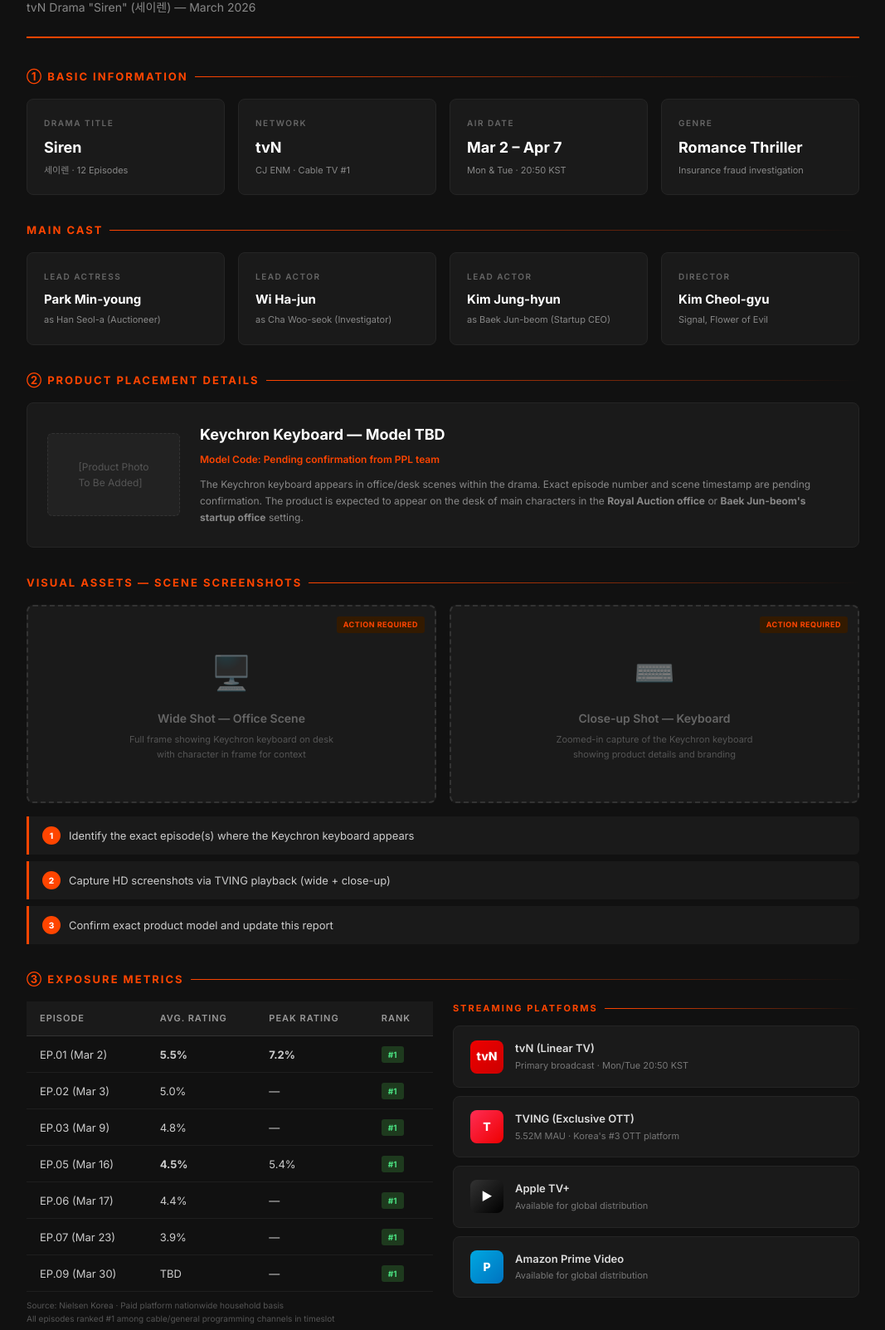
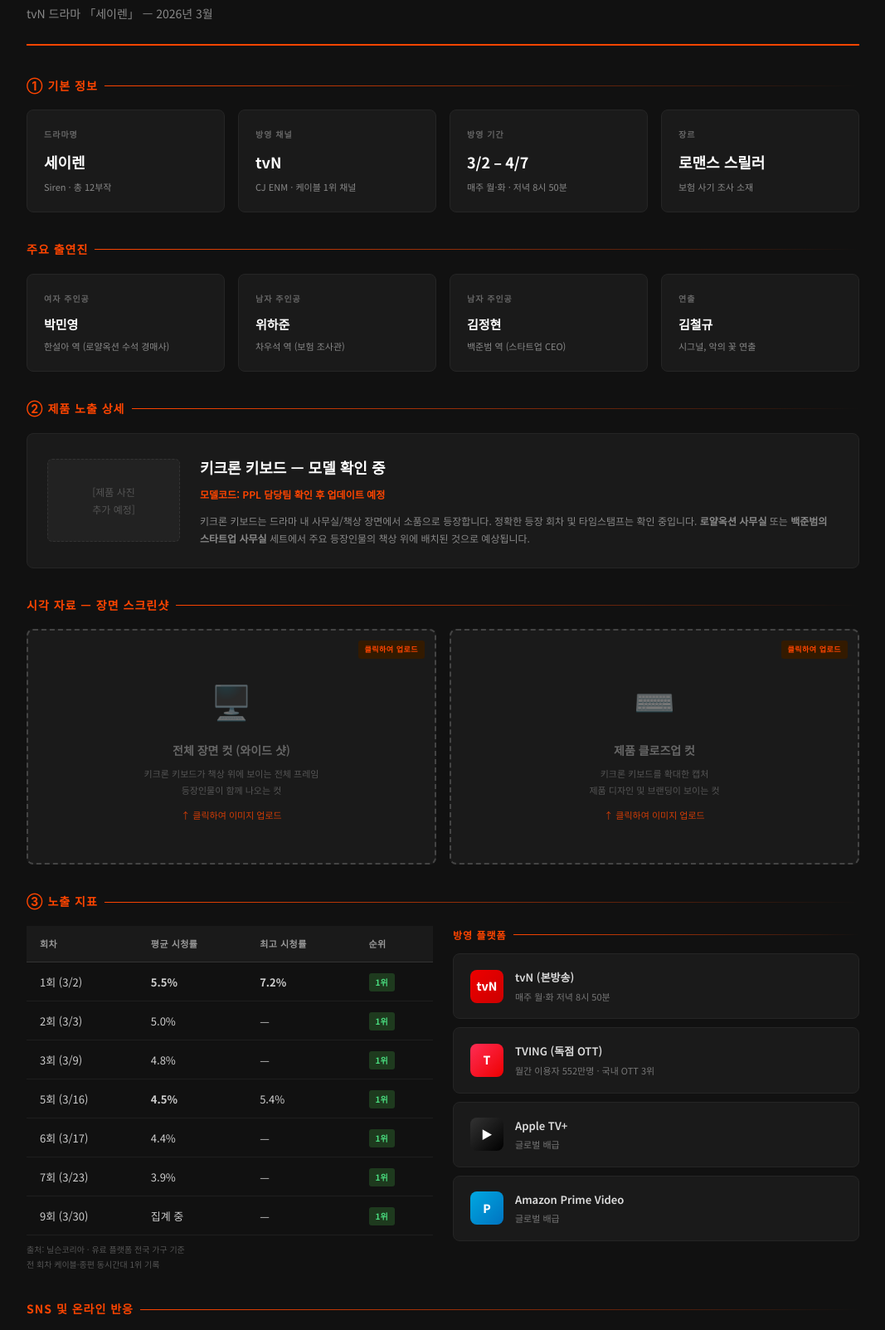
Before and after one commit to jinwooshin-cpu/keychron-siren-ppl, a plain HTML site: page index.html in a window 1280 px wide. Shown: the part 124-1727 px from the top of the page at 83% size, without its empty margins (106-1173 px from the left). Drawn offline with Linux system fonts and the light colour scheme.

Commit message:
Update index.html

```diff
--- a/index.html
+++ b/index.html
@@ -1,19 +1,19 @@
 <!DOCTYPE html>
-<html lang="en">
+<html lang="ko">
 <head>
 <meta charset="UTF-8">
 <meta name="viewport" content="width=device-width, initial-scale=1.0">
-<title>Keychron PPL Report – tvN "Siren" (2026)</title>
+<title>키크론 PPL 리포트 – tvN 세이렌 (2026)</title>
 <style>
-  @import url('https://fonts.googleapis.com/css2?family=Inter:wght@300;400;500;600;700;800&display=swap');
+  @import url('https://fonts.googleapis.com/css2?family=Inter:wght@300;400;500;600;700;800&family=Noto+Sans+KR:wght@300;400;500;600;700;800&display=swap');
 
   * { margin: 0; padding: 0; box-sizing: border-box; }
 
   body {
-    font-family: 'Inter', -apple-system, BlinkMacSystemFont, sans-serif;
+    font-family: 'Noto Sans KR', 'Inter', -apple-system, BlinkMacSystemFont, sans-serif;
     background: #0a0a0a;
     color: #e0e0e0;
-    line-height: 1.6;
+    line-height: 1.8;
   }
 
   .page {
@@ -34,7 +34,7 @@
     margin-bottom: 36px;
   }
   .header-left h1 {
-    font-size: 28px;
+    font-size: 26px;
     font-weight: 800;
     color: #fff;
     letter-spacing: -0.5px;
@@ -49,7 +49,7 @@
     text-align: right;
     font-size: 12px;
     color: #666;
-    line-height: 1.8;
+    line-height: 2;
   }
   .badge {
     display: inline-block;
@@ -59,8 +59,7 @@
     font-weight: 700;
     padding: 3px 10px;
     border-radius: 3px;
-    letter-spacing: 1px;
-    text-transform: uppercase;
+    letter-spacing: 0.5px;
     margin-bottom: 8px;
   }
 
@@ -69,11 +68,10 @@
     margin-bottom: 32px;
   }
   .section-title {
-    font-size: 13px;
+    font-size: 14px;
     font-weight: 700;
     color: #FF4500;
-    text-transform: uppercase;
-    letter-spacing: 2px;
+    letter-spacing: 1px;
     margin-bottom: 16px;
     display: flex;
     align-items: center;
@@ -104,8 +102,7 @@
     font-size: 10px;
     font-weight: 600;
     color: #666;
-    text-transform: uppercase;
-    letter-spacing: 1.5px;
+    letter-spacing: 1px;
     margin-bottom: 8px;
   }
   .info-card .value {
@@ -130,8 +127,7 @@
     color: #999;
     font-weight: 600;
     font-size: 11px;
-    text-transform: uppercase;
-    letter-spacing: 1px;
+    letter-spacing: 0.5px;
     padding: 12px 16px;
     text-align: left;
     border-bottom: 1px solid #333;
@@ -164,11 +160,25 @@
   }
   .screenshot-box {
     background: #1a1a1a;
-    border: 2px dashed #333;
+    border: 2px dashed #444;
     border-radius: 8px;
-    padding: 48px 24px;
     text-align: center;
     position: relative;
+    cursor: pointer;
+    transition: border-color 0.2s;
+    overflow: hidden;
+    min-height: 180px;
+    display: flex;
+    align-items: center;
+    justify-content: center;
+  }
+  .screenshot-box:hover { border-color: #FF4500; }
+  .screenshot-box.has-image { border-style: solid; border-color: #555; }
+  .screenshot-box .placeholder {
+    display: flex;
+    flex-direction: column;
+    align-items: center;
+    padding: 48px 24px;
   }
   .screenshot-box .icon {
     font-size: 40px;
@@ -185,6 +195,12 @@
     color: #555;
     margin-top: 6px;
   }
+  .screenshot-box .upload-hint {
+    font-size: 11px;
+    color: #FF4500;
+    margin-top: 10px;
+    opacity: 0.8;
+  }
   .screenshot-box .action-tag {
     position: absolute;
     top: 12px;
@@ -195,16 +211,46 @@
     font-weight: 700;
     padding: 3px 8px;
     border-radius: 3px;
-    text-transform: uppercase;
     letter-spacing: 0.5px;
+    z-index: 2;
+    transition: opacity 0.2s;
   }
+  .screenshot-box input[type="file"] {
+    position: absolute;
+    inset: 0;
+    opacity: 0;
+    cursor: pointer;
+    z-index: 3;
+    width: 100%;
+    height: 100%;
+  }
+  .screenshot-box.has-image input[type="file"] { display: none; }
+  .screenshot-box img.preview {
+    width: 100%;
+    height: 100%;
+    max-height: 260px;
+    object-fit: cover;
+    border-radius: 6px;
+    display: block;
+  }
+  .screenshot-box .remove-btn {
+    position: absolute;
+    top: 8px;
+    left: 8px;
+    background: rgba(0,0,0,0.75);
+    color: #fff;
+    border: 1px solid #555;
+    border-radius: 4px;
+    font-size: 11px;
+    padding: 4px 10px;
+    cursor: pointer;
+    z-index: 4;
+    display: none;
+  }
+  .screenshot-box.has-image .remove-btn { display: block; }
+  .screenshot-box.has-image .action-tag { display: none; }
 
-  /* Platform Grid */
-  .platform-grid {
-    display: grid;
-    grid-template-columns: repeat(3, 1fr);
-    gap: 12px;
-  }
+  /* Platform Card */
   .platform-card {
     background: #1a1a1a;
     border: 1px solid #252525;
@@ -230,8 +276,6 @@
   .p-tving { background: linear-gradient(135deg, #ff2d55, #e00); }
   .p-apple { background: linear-gradient(135deg, #333, #000); }
   .p-prime { background: linear-gradient(135deg, #00a8e1, #0073c0); }
-  .p-watcha { background: linear-gradient(135deg, #ff0558, #c0043e); }
-  .p-wavve { background: linear-gradient(135deg, #1e90ff, #0055cc); }
   .platform-info .p-name { font-weight: 600; font-size: 13px; color: #ddd; }
   .platform-info .p-detail { font-size: 11px; color: #777; margin-top: 2px; }
 
@@ -273,7 +317,7 @@
   .product-details p {
     font-size: 12px;
     color: #888;
-    line-height: 1.7;
+    line-height: 1.8;
   }
 
   /* SNS */
@@ -284,7 +328,7 @@
     padding: 20px 24px;
     font-size: 13px;
     color: #aa9944;
-    line-height: 1.8;
+    line-height: 2;
   }
   .sns-note strong { color: #ccbb44; }
 
@@ -353,210 +397,215 @@
   <!-- HEADER -->
   <div class="header">
     <div class="header-left">
-      <div class="badge">Confidential — Internal Use</div>
-      <h1><span>Keychron</span> Product Placement Report</h1>
-      <div class="subtitle">tvN Drama "Siren" (세이렌) — March 2026</div>
+      <div class="badge">대외비 — 내부 사용 전용</div>
+      <h1><span>키크론</span> 간접광고(PPL) 결과 리포트</h1>
+      <div class="subtitle">tvN 드라마 「세이렌」 — 2026년 3월</div>
     </div>
     <div class="header-right">
-      Prepared by: TBNWS<br>
-      Date: March 31, 2026<br>
-      Document Version: 1.0
+      작성: TBNWS<br>
+      작성일: 2026년 3월 31일<br>
+      문서 버전: 1.0
     </div>
   </div>
 
-  <!-- 1. BASIC INFORMATION -->
+  <!-- 1. 기본 정보 -->
   <div class="section">
-    <div class="section-title">① Basic Information</div>
+    <div class="section-title">① 기본 정보</div>
     <div class="info-grid">
       <div class="info-card">
-        <div class="label">Drama Title</div>
-        <div class="value">Siren</div>
-        <div class="sub">세이렌 · 12 Episodes</div>
+        <div class="label">드라마명</div>
+        <div class="value">세이렌</div>
+        <div class="sub">Siren · 총 12부작</div>
       </div>
       <div class="info-card">
-        <div class="label">Network</div>
+        <div class="label">방영 채널</div>
         <div class="value">tvN</div>
-        <div class="sub">CJ ENM · Cable TV #1</div>
+        <div class="sub">CJ ENM · 케이블 1위 채널</div>
       </div>
       <div class="info-card">
-        <div class="label">Air Date</div>
-        <div class="value">Mar 2 – Apr 7</div>
-        <div class="sub">Mon & Tue · 20:50 KST</div>
+        <div class="label">방영 기간</div>
+        <div class="value">3/2 – 4/7</div>
+        <div class="sub">매주 월·화 · 저녁 8시 50분</div>
       </div>
       <div class="info-card">
-        <div class="label">Genre</div>
-        <div class="value">Romance Thriller</div>
-        <div class="sub">Insurance fraud investigation</div>
+        <div class="label">장르</div>
+        <div class="value">로맨스 스릴러</div>
+        <div class="sub">보험 사기 조사 소재</div>
       </div>
     </div>
   </div>
 
-  <!-- CAST -->
+  <!-- 출연진 -->
   <div class="section">
-    <div class="section-title">Main Cast</div>
+    <div class="section-title">주요 출연진</div>
     <div class="info-grid">
       <div class="info-card">
-        <div class="label">Lead Actress</div>
-        <div class="value" style="font-size:15px;">Park Min-young</div>
-        <div class="sub">as Han Seol-a (Auctioneer)</div>
+        <div class="label">여자 주인공</div>
+        <div class="value" style="font-size:15px;">박민영</div>
+        <div class="sub">한설아 역 (로얄옥션 수석 경매사)</div>
       </div>
       <div class="info-card">
-        <div class="label">Lead Actor</div>
-        <div class="value" style="font-size:15px;">Wi Ha-jun</div>
-        <div class="sub">as Cha Woo-seok (Investigator)</div>
+        <div class="label">남자 주인공</div>
+        <div class="value" style="font-size:15px;">위하준</div>
+        <div class="sub">차우석 역 (보험 조사관)</div>
       </div>
       <div class="info-card">
-        <div class="label">Lead Actor</div>
-        <div class="value" style="font-size:15px;">Kim Jung-hyun</div>
-        <div class="sub">as Baek Jun-beom (Startup CEO)</div>
+        <div class="label">남자 주인공</div>
+        <div class="value" style="font-size:15px;">김정현</div>
+        <div class="sub">백준범 역 (스타트업 CEO)</div>
       </div>
       <div class="info-card">
-        <div class="label">Director</div>
-        <div class="value" style="font-size:15px;">Kim Cheol-gyu</div>
-        <div class="sub">Signal, Flower of Evil</div>
+        <div class="label">연출</div>
+        <div class="value" style="font-size:15px;">김철규</div>
+        <div class="sub">시그널, 악의 꽃 연출</div>
       </div>
     </div>
   </div>
 
-  <!-- 2. PRODUCT PLACEMENT DETAILS -->
+  <!-- 2. 제품 노출 상세 -->
   <div class="section">
-    <div class="section-title">② Product Placement Details</div>
+    <div class="section-title">② 제품 노출 상세</div>
     <div class="product-box">
       <div class="product-img-placeholder">
-        [Product Photo<br>To Be Added]
+        [제품 사진<br>추가 예정]
       </div>
       <div class="product-details">
-        <h3>Keychron Keyboard — Model TBD</h3>
-        <div class="model-code">Model Code: Pending confirmation from PPL team</div>
+        <h3>키크론 키보드 — 모델 확인 중</h3>
+        <div class="model-code">모델코드: PPL 담당팀 확인 후 업데이트 예정</div>
         <p>
-          The Keychron keyboard appears in office/desk scenes within the drama.
-          Exact episode number and scene timestamp are pending confirmation.
-          The product is expected to appear on the desk of main characters in
-          the <strong>Royal Auction office</strong> or <strong>Baek Jun-beom's startup office</strong> setting.
+          키크론 키보드는 드라마 내 사무실/책상 장면에서 소품으로 등장합니다.
+          정확한 등장 회차 및 타임스탬프는 확인 중입니다.
+          <strong>로얄옥션 사무실</strong> 또는 <strong>백준범의 스타트업 사무실</strong> 세트에서
+          주요 등장인물의 책상 위에 배치된 것으로 예상됩니다.
         </p>
       </div>
     </div>
   </div>
 
-  <!-- SCENE SCREENSHOTS -->
+  <!-- 장면 캡처 -->
   <div class="section">
-    <div class="section-title">Visual Assets — Scene Screenshots</div>
+    <div class="section-title">시각 자료 — 장면 스크린샷</div>
     <div class="screenshot-section">
-      <div class="screenshot-box">
-        <div class="action-tag">Action Required</div>
-        <div class="icon">🖥️</div>
-        <div class="label-text">Wide Shot — Office Scene</div>
-        <div class="desc">Full frame showing Keychron keyboard on desk<br>with character in frame for context</div>
+      <div class="screenshot-box" id="box1" onclick="document.getElementById('file1').click()">
+        <div class="action-tag" id="tag1">클릭하여 업로드</div>
+        <input type="file" id="file1" accept="image/*" onclick="event.stopPropagation()" onchange="uploadImage('box1','file1','tag1')">
+        <div class="placeholder">
+          <div class="icon">🖥️</div>
+          <div class="label-text">전체 장면 컷 (와이드 샷)</div>
+          <div class="desc">키크론 키보드가 책상 위에 보이는 전체 프레임<br>등장인물이 함께 나오는 컷</div>
+          <div class="upload-hint">↑ 클릭하여 이미지 업로드</div>
+        </div>
+        <button class="remove-btn" onclick="removeImage(event,'box1','file1','tag1')">✕ 제거</button>
       </div>
-      <div class="screenshot-box">
-        <div class="action-tag">Action Required</div>
-        <div class="icon">⌨️</div>
-        <div class="label-text">Close-up Shot — Keyboard</div>
-        <div class="desc">Zoomed-in capture of the Keychron keyboard<br>showing product details and branding</div>
+      <div class="screenshot-box" id="box2" onclick="document.getElementById('file2').click()">
+        <div class="action-tag" id="tag2">클릭하여 업로드</div>
+        <input type="file" id="file2" accept="image/*" onclick="event.stopPropagation()" onchange="uploadImage('box2','file2','tag2')">
+        <div class="placeholder">
+          <div class="icon">⌨️</div>
+          <div class="label-text">제품 클로즈업 컷</div>
+          <div class="desc">키크론 키보드를 확대한 캡처<br>제품 디자인 및 브랜딩이 보이는 컷</div>
+          <div class="upload-hint">↑ 클릭하여 이미지 업로드</div>
+        </div>
+        <button class="remove-btn" onclick="removeImage(event,'box2','file2','tag2')">✕ 제거</button>
       </div>
     </div>
-    <ul class="action-list" style="margin-top: 16px;">
-      <li><span class="step">1</span> Identify the exact episode(s) where the Keychron keyboard appears</li>
-      <li><span class="step">2</span> Capture HD screenshots via TVING playback (wide + close-up)</li>
-      <li><span class="step">3</span> Confirm exact product model and update this report</li>
-    </ul>
   </div>
 
-  <!-- 3. EXPOSURE METRICS -->
+  <!-- 3. 노출 지표 -->
   <div class="section">
-    <div class="section-title">③ Exposure Metrics</div>
+    <div class="section-title">③ 노출 지표</div>
 
     <div class="two-col">
       <div>
         <table class="ratings-table">
           <thead>
             <tr>
-              <th>Episode</th>
-              <th>Avg. Rating</th>
-              <th>Peak Rating</th>
-              <th>Rank</th>
+              <th>회차</th>
+              <th>평균 시청률</th>
+              <th>최고 시청률</th>
+              <th>순위</th>
             </tr>
           </thead>
           <tbody>
             <tr>
-              <td>EP.01 (Mar 2)</td>
+              <td>1회 (3/2)</td>
               <td class="highlight-val">5.5%</td>
               <td class="highlight-val">7.2%</td>
-              <td><span class="rank-badge">#1</span></td>
+              <td><span class="rank-badge">1위</span></td>
             </tr>
             <tr>
-              <td>EP.02 (Mar 3)</td>
+              <td>2회 (3/3)</td>
               <td>5.0%</td>
               <td>—</td>
-              <td><span class="rank-badge">#1</span></td>
+              <td><span class="rank-badge">1위</span></td>
             </tr>
             <tr>
-              <td>EP.03 (Mar 9)</td>
+              <td>3회 (3/9)</td>
               <td>4.8%</td>
               <td>—</td>
-              <td><span class="rank-badge">#1</span></td>
+              <td><span class="rank-badge">1위</span></td>
             </tr>
             <tr>
-              <td>EP.05 (Mar 16)</td>
+              <td>5회 (3/16)</td>
               <td class="highlight-val">4.5%</td>
               <td>5.4%</td>
-              <td><span class="rank-badge">#1</span></td>
+              <td><span class="rank-badge">1위</span></td>
             </tr>
             <tr>
-              <td>EP.06 (Mar 17)</td>
+              <td>6회 (3/17)</td>
               <td>4.4%</td>
               <td>—</td>
-              <td><span class="rank-badge">#1</span></td>
+              <td><span class="rank-badge">1위</span></td>
             </tr>
             <tr>
-              <td>EP.07 (Mar 23)</td>
+              <td>7회 (3/23)</td>
               <td>3.9%</td>
               <td>—</td>
-              <td><span class="rank-badge">#1</span></td>
+              <td><span class="rank-badge">1위</span></td>
             </tr>
             <tr>
-              <td>EP.09 (Mar 30)</td>
-              <td>TBD</td>
+              <td>9회 (3/30)</td>
+              <td>집계 중</td>
               <td>—</td>
-              <td><span class="rank-badge">#1</span></td>
+              <td><span class="rank-badge">1위</span></td>
             </tr>
           </tbody>
         </table>
         <div style="font-size:10px; color:#555; margin-top:8px;">
-          Source: Nielsen Korea · Paid platform nationwide household basis<br>
-          All episodes ranked #1 among cable/general programming channels in timeslot
+          출처: 닐슨코리아 · 유료 플랫폼 전국 가구 기준<br>
+          전 회차 케이블·종편 동시간대 1위 기록
         </div>
       </div>
 
       <div>
-        <div class="section-title" style="font-size:11px; margin-bottom:12px;">Streaming Platforms</div>
+        <div class="section-title" style="font-size:12px; margin-bottom:12px;">방영 플랫폼</div>
         <div style="display:grid; gap:10px;">
           <div class="platform-card">
             <div class="platform-icon p-tvn">tvN</div>
             <div class="platform-info">
-              <div class="p-name">tvN (Linear TV)</div>
-              <div class="p-detail">Primary broadcast · Mon/Tue 20:50 KST</div>
+              <div class="p-name">tvN (본방송)</div>
+              <div class="p-detail">매주 월·화 저녁 8시 50분</div>
             </div>
           </div>
           <div class="platform-card">
             <div class="platform-icon p-tving">T</div>
             <div class="platform-info">
-              <div class="p-name">TVING (Exclusive OTT)</div>
-              <div class="p-detail">5.52M MAU · Korea's #3 OTT platform</div>
+              <div class="p-name">TVING (독점 OTT)</div>
+              <div class="p-detail">월간 이용자 552만명 · 국내 OTT 3위</div>
             </div>
           </div>
           <div class="platform-card">
             <div class="platform-icon p-apple">▶</div>
             <div class="platform-info">
               <div class="p-name">Apple TV+</div>
-              <div class="p-detail">Available for global distribution</div>
+              <div class="p-detail">글로벌 배급</div>
             </div>
           </div>
           <div class="platform-card">
             <div class="platform-icon p-prime">P</div>
             <div class="platform-info">
               <div class="p-name">Amazon Prime Video</div>
-              <div class="p-detail">Available for global distribution</div>
+              <div class="p-detail">글로벌 배급</div>
             </div>
           </div>
         </div>
@@ -564,43 +613,80 @@
     </div>
   </div>
 
-  <!-- SNS REACTIONS -->
+  <!-- SNS 반응 -->
   <div class="section">
-    <div class="section-title">SNS & Online Buzz</div>
+    <div class="section-title">SNS 및 온라인 반응</div>
     <div class="sns-note">
-      <strong>⚠ Note:</strong> As of March 31, 2026, no specific SNS posts or viewer comments mentioning the Keychron keyboard placement in "Siren" have been identified through web search.
-      Additional monitoring of Twitter/X, Instagram, and Korean community platforms (DCInside, TheQoo, Namu Wiki) is recommended to capture any organic viewer reactions.<br><br>
-      <strong>Recommendation:</strong> If the keyboard appears prominently in upcoming episodes (EP.10–12), consider a coordinated social media campaign with the drama's official hashtag <strong>#세이렌</strong> to maximize brand exposure.
+      <strong>⚠ 참고:</strong> 2026년 3월 31일 기준, 「세이렌」 내 키크론 키보드 노출을 직접 언급한 SNS 게시물이나 시청자 댓글은 아직 확인되지 않았습니다.
+      Twitter/X, Instagram, 국내 커뮤니티(디시인사이드, 더쿠, 나무위키) 등에 대한 추가 모니터링을 권장합니다.<br><br>
+      <strong>제안:</strong> 향후 회차(10~12화)에서 키보드가 눈에 띄게 등장할 경우, 드라마 공식 해시태그 <strong>#세이렌</strong>과 연계한 SNS 캠페인을 진행하면 브랜드 노출 효과를 극대화할 수 있습니다.
     </div>
   </div>
 
-  <!-- 4. SUMMARY -->
+  <!-- 4. 요약 리포트 -->
   <div class="section">
-    <div class="section-title">④ Executive Summary</div>
-    <div style="background:#1a1a1a; border:1px solid #252525; border-radius:8px; padding:24px; font-size:13px; line-height:2; color:#ccc;">
-      <strong style="color:#fff; font-size:15px;">Keychron Product Placement in tvN "Siren" (세이렌)</strong><br><br>
-      Keychron keyboards have been featured as office props in the tvN drama <em>"Siren"</em> (세이렌),
-      a romance-thriller airing since March 2, 2026. The drama stars <strong style="color:#fff;">Park Min-young</strong>,
-      <strong style="color:#fff;">Wi Ha-jun</strong>, and <strong style="color:#fff;">Kim Jung-hyun</strong>, and is directed by
-      <strong style="color:#fff;">Kim Cheol-gyu</strong> (known for <em>Signal</em> and <em>Flower of Evil</em>).<br><br>
-      The drama debuted with a <strong style="color:#FF4500;">5.5% average rating (peak 7.2%)</strong> and has maintained
-      the <strong style="color:#FF4500;">#1 position in its timeslot</strong> across all cable and general programming channels
-      for every episode aired. It is exclusively streamed on <strong style="color:#fff;">TVING</strong> (5.52M monthly active users)
-      and is also available on Apple TV+ and Amazon Prime Video for global audiences.<br><br>
-      <strong style="color:#FF4500;">Action Items:</strong>
-      (1) Confirm exact episode(s) and scene(s) where the keyboard appears,
-      (2) Capture HD screenshots from TVING,
-      (3) Identify the specific Keychron model featured,
-      (4) Monitor SNS for organic viewer mentions.
+    <div class="section-title">④ 요약 리포트</div>
+    <div style="background:#1a1a1a; border:1px solid #252525; border-radius:8px; padding:24px; font-size:13px; line-height:2.2; color:#ccc;">
+      <strong style="color:#fff; font-size:15px;">tvN 「세이렌」 키크론 간접광고(PPL) 결과 요약</strong><br><br>
+      키크론 키보드는 2026년 3월 2일부터 방영 중인 tvN 월화 드라마 「세이렌」에 사무실 소품으로 협찬되었습니다.
+      본 드라마는 <strong style="color:#fff;">박민영</strong>, <strong style="color:#fff;">위하준</strong>,
+      <strong style="color:#fff;">김정현</strong> 주연이며, <strong style="color:#fff;">김철규</strong> PD(시그널, 악의 꽃)가
+      연출을 맡았습니다.<br><br>
+      첫 회 <strong style="color:#FF4500;">평균 시청률 5.5% (최고 7.2%)</strong>로 출발하여,
+      <strong style="color:#FF4500;">전 회차 케이블·종편 동시간대 1위</strong>를 기록하며 안정적인 시청률을 유지하고 있습니다.
+      OTT는 <strong style="color:#fff;">TVING</strong>(월간 이용자 552만명)에서 독점 스트리밍되며,
+      글로벌로는 Apple TV+와 Amazon Prime Video를 통해 배급되고 있습니다.<br><br>
+      <strong style="color:#FF4500;">후속 조치 사항:</strong>
+      (1) 키보드 등장 회차 및 장면 정확히 확인,
+      (2) TVING을 통한 HD 스크린샷 캡처,
+      (3) 등장한 키크론 모델 특정,
+      (4) SNS 시청자 반응 지속 모니터링.
     </div>
   </div>
 
   <!-- FOOTER -->
   <div class="footer">
-    <div>Keychron PPL Report · tvN "Siren" · Confidential</div>
-    <div>© 2026 TBNWS · Prepared for Keychron HQ</div>
+    <div>키크론 PPL 리포트 · tvN 「세이렌」 · 대외비</div>
+    <div>© 2026 TBNWS · 키크론 본사 전달용</div>
   </div>
 
 </div>
+<script>
+function uploadImage(boxId, fileId, tagId) {
+  const file = document.getElementById(fileId).files[0];
+  if (!file) return;
+  const reader = new FileReader();
+  reader.onload = function(e) {
+    const box = document.getElementById(boxId);
+    // 기존 placeholder 숨기기
+    const placeholder = box.querySelector('.placeholder');
+    if (placeholder) placeholder.style.display = 'none';
+    // 이미지 추가
+    let img = box.querySelector('img.preview');
+    if (!img) {
+      img = document.createElement('img');
+      img.className = 'preview';
+      box.appendChild(img);
+    }
+    img.src = e.target.result;
+    box.classList.add('has-image');
+  };
+  reader.readAsDataURL(file);
+}
+
+function removeImage(event, boxId, fileId, tagId) {
+  event.stopPropagation();
+  const box = document.getElementById(boxId);
+  const img = box.querySelector('img.preview');
+  if (img) img.remove();
+  const placeholder = box.querySelector('.placeholder');
+  if (placeholder) placeholder.style.display = 'flex';
+  box.classList.remove('has-image');
+  // 파일 인풋 리셋
+  const input = document.getElementById(fileId);
+  input.value = '';
+  input.style.display = '';
+}
+</script>
 </body>
 </html>
```
